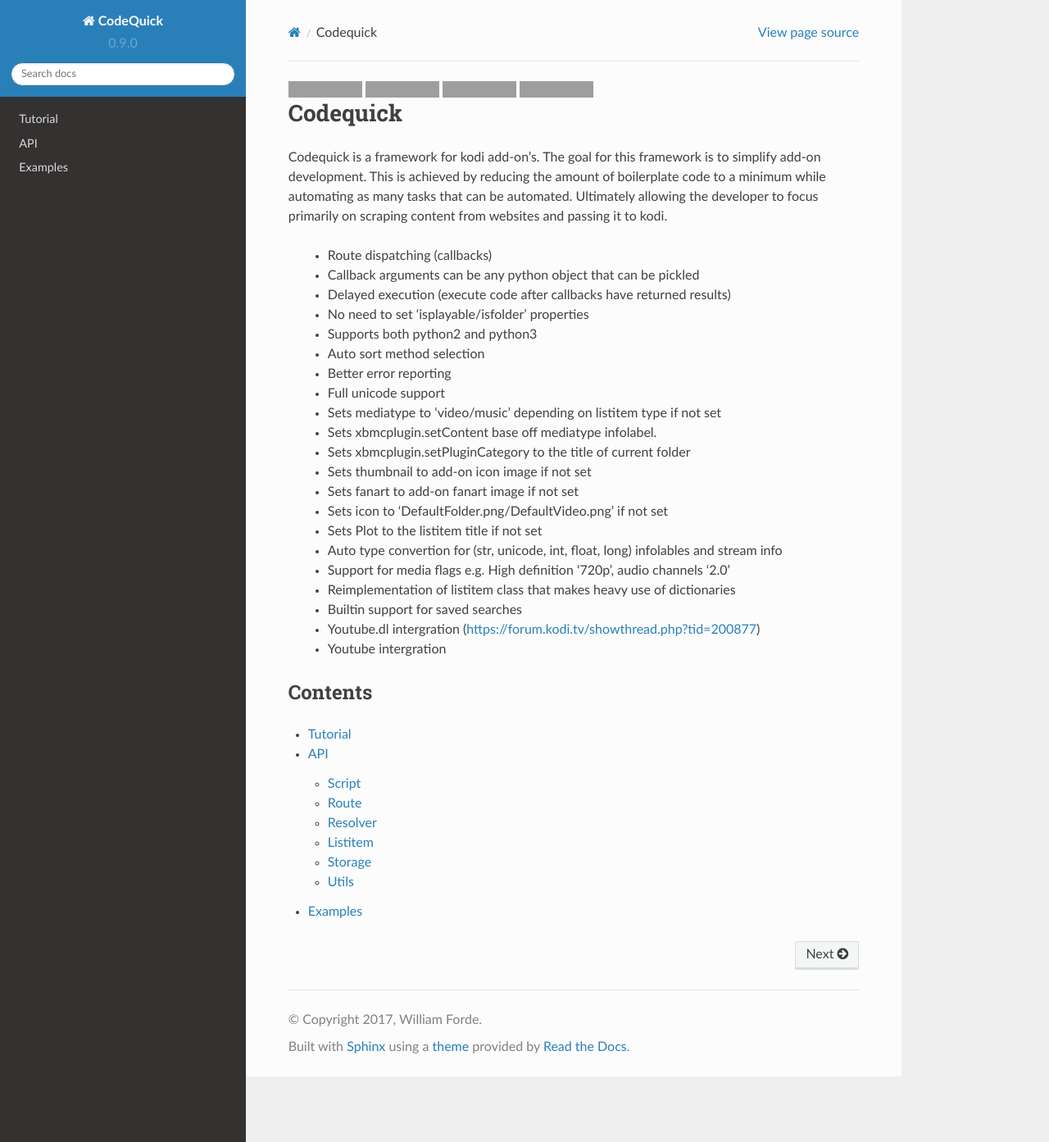
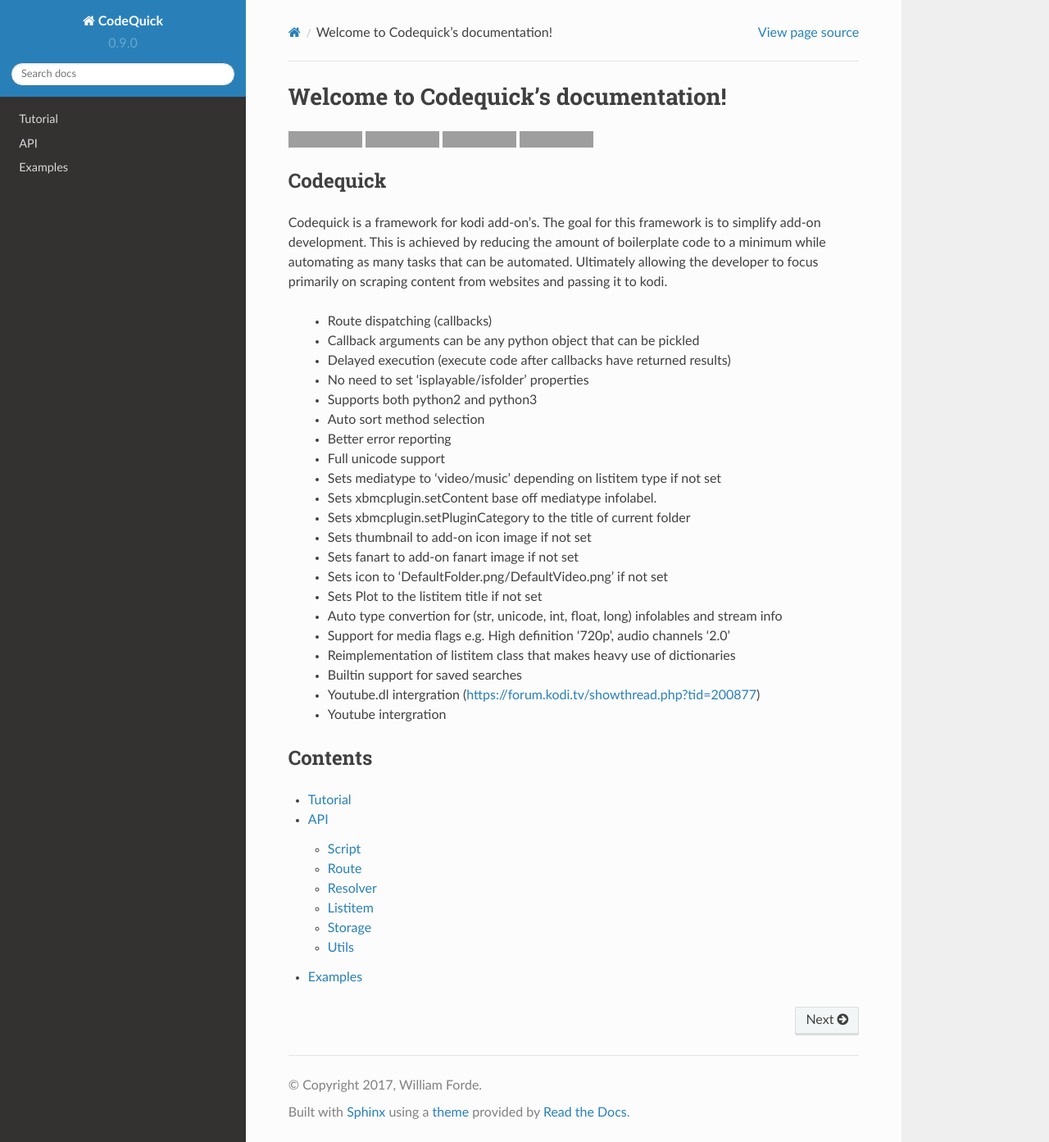
Before and after one commit to willforde/script.module.codequick, a Sphinx documentation site: the page built from docs/index.rst, in a window 1280 px wide and 1393 px high. Shown: the whole window at 82% size. Built offline with Sphinx 7.4.7 and the Read the Docs theme 2.0.0, drawn with Linux system fonts in a browser that asks for light colours; grey boxes are pictures that could not be loaded.

Commit message:
update docs

```diff
--- a/docs/index.rst
+++ b/docs/index.rst
@@ -1,3 +1,6 @@
+Welcome to Codequick’s documentation!
+=====================================
+
 .. image:: https://travis-ci.org/willforde/script.module.codequick.svg?branch=master
     :target: https://travis-ci.org/willforde/script.module.codequick
 
@@ -11,9 +14,8 @@
     :target: https://www.codacy.com/app/willforde/script.module.codequick?utm_source=github.com&amp;utm_medium=referral&amp;utm_content=willforde/script.module.codequick&amp;utm_campaign=Badge_Grade
 
 
-=========
 Codequick
-=========
+---------
 Codequick is a framework for kodi add-on's. The goal for this framework is to simplify add-on development.
 This is achieved by reducing the amount of boilerplate code to a minimum while automating as many tasks that can be
 automated. Ultimately allowing the developer to focus primarily on scraping content from websites and passing it to kodi.
@@ -42,7 +44,7 @@
 
 
 Contents
-========
+--------
 
 .. toctree::
     :maxdepth: 2
```
